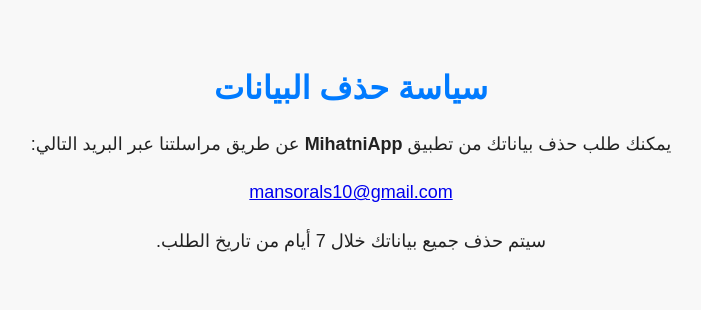
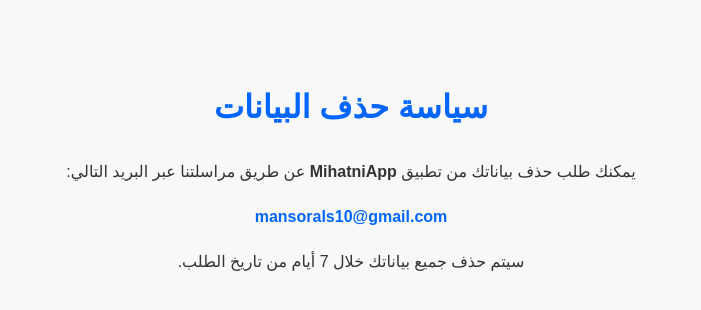
Before and after one commit to Mansorals/mihatniapp2, a plain HTML site: page delete-data.html in a window 1280 px wide. Shown: the whole page, without its empty margins (289-990 px from the left). Drawn offline with Linux system fonts and the light colour scheme.

Commit message:
Update delete-data.html

```diff
--- a/delete-data.html
+++ b/delete-data.html
@@ -2,28 +2,30 @@
 <html lang="ar" dir="rtl">
 <head>
   <meta charset="UTF-8">
-  <meta name="viewport" content="width=device-width, initial-scale=1.0">
-  <title>MihatniApp - حذف البيانات</title>
+  <title>سياسة حذف البيانات</title>
   <style>
     body {
-      font-family: 'Cairo', sans-serif;
+      font-family: 'Tajawal', sans-serif;
+      text-align: center;
+      direction: rtl;
       background-color: #f8f8f8;
-      color: #222;
-      text-align: center;
-      padding: 40px;
+      color: #333;
+      padding: 50px;
+      line-height: 1.8;
     }
     h1 {
-      color: #007bff;
+      color: #0066ff;
     }
-    p {
-      font-size: 18px;
-      line-height: 1.7;
+    a {
+      color: #0066ff;
+      text-decoration: none;
+      font-weight: bold;
     }
   </style>
 </head>
 <body>
   <h1>سياسة حذف البيانات</h1>
-  <p>يمكنك طلب حذف بياناتك من تطبيق <strong>MihatniApp</strong> عن طريق مراسلتنا عبر البريد التالي:</p>
+  <p>يمكنك طلب حذف بياناتك من تطبيق <b>MihatniApp</b> عن طريق مراسلتنا عبر البريد التالي:</p>
   <p><a href="mailto:mansorals10@gmail.com">mansorals10@gmail.com</a></p>
   <p>سيتم حذف جميع بياناتك خلال 7 أيام من تاريخ الطلب.</p>
 </body>
```
